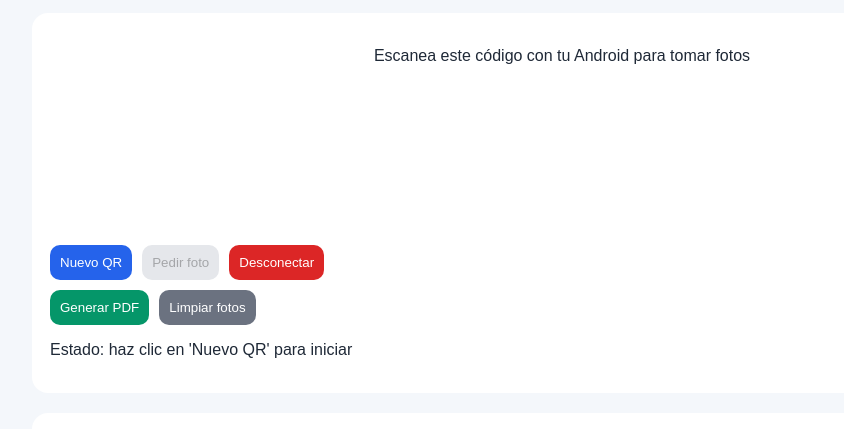
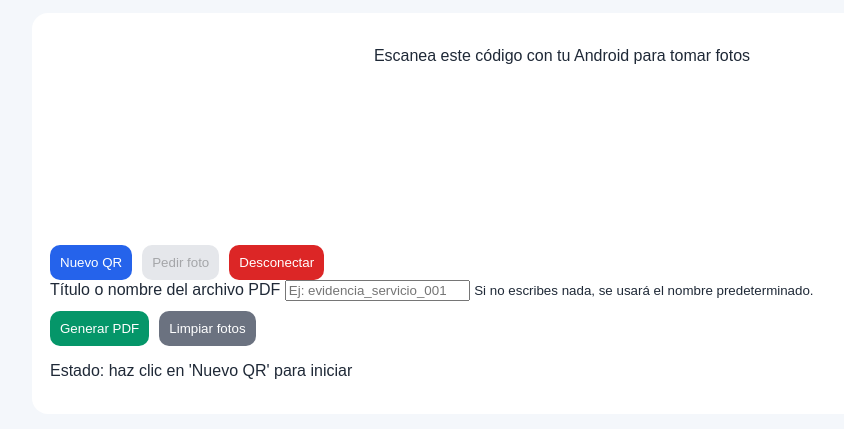
Before and after one commit to kirito1033/fotos-pdf-real, a plain HTML site: page index.html in a window 1280 px wide. Shown: the part 121-550 px from the top of the page, without its empty margins (78-922 px from the left). Drawn offline with nearby package versions, Linux system fonts and the light colour scheme; a script that the page names is missing.

Commit message:
Add PDF file name input field
Added input field for PDF file name with a label and placeholder.

```diff
--- a/index.html
+++ b/index.html
@@ -17,7 +17,6 @@
     </header>
 
     <section class="camera-card">
-      <!-- Ya NO hay video ni canvas aquí -->
       <div id="qrContainer" style="text-align:center; margin-top:16px;">
         <p>Escanea este código con tu Android para tomar fotos</p>
         <canvas id="qr"></canvas>
@@ -27,6 +26,17 @@
         <button id="startPeerBtn" class="btn primary">Nuevo QR</button>
         <button id="captureBtn" class="btn" disabled>Pedir foto</button>
         <button id="stopPeerBtn" class="btn danger" disabled>Desconectar</button>
+      </div>
+
+      <div class="file-name-box">
+        <label for="pdfFileName">Título o nombre del archivo PDF</label>
+        <input
+          type="text"
+          id="pdfFileName"
+          placeholder="Ej: evidencia_servicio_001"
+          autocomplete="off"
+        />
+        <small>Si no escribes nada, se usará el nombre predeterminado.</small>
       </div>
 
       <div class="pdf-actions">
```
